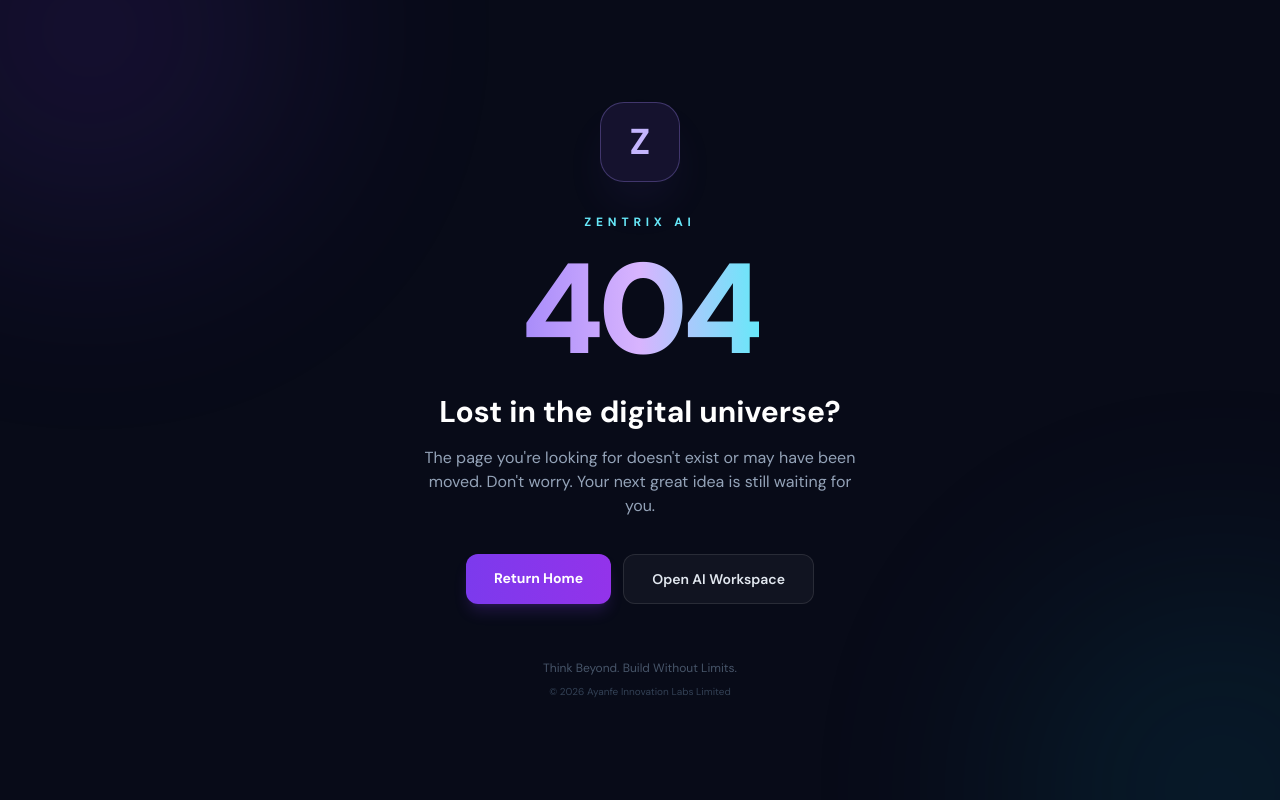
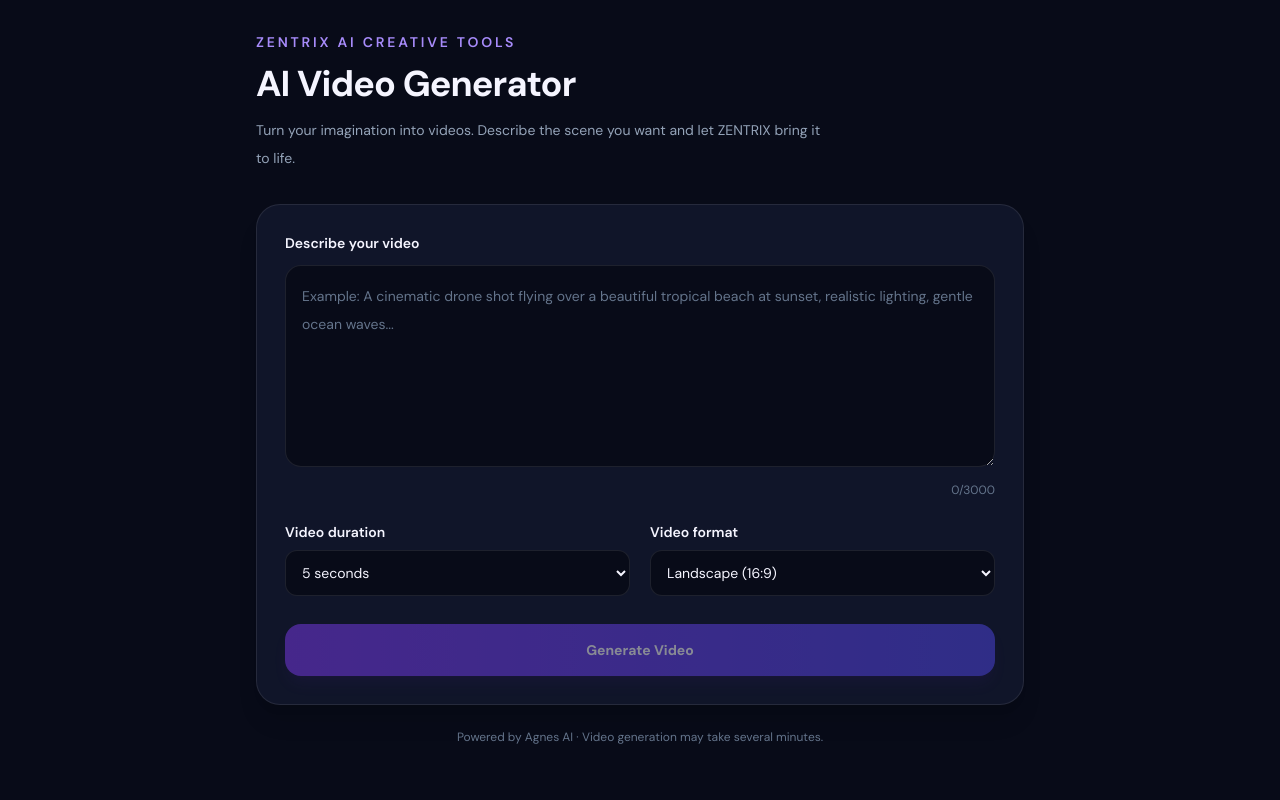
Before and after one commit to Ayanfe0-bip/zentrix-ai, a Next.js app: page /video in a window 1280 px wide. Before the commit this address had no page. Built offline with nearby package versions, Linux system fonts and the light colour scheme.

Commit message:
Add VideoGeneratorPage component for video creation

```diff
--- /dev/null
+++ b/src/app/video/page.tsx
@@ -0,0 +1,300 @@
+"use client";
+
+import { useEffect, useRef, useState } from "react";
+
+type VideoResult = {
+  success: boolean;
+  videoId?: string;
+  status?: string;
+  error?: string;
+};
+
+type VideoStatus = {
+  success: boolean;
+  status?: string;
+  progress?: number;
+  videoUrl?: string | null;
+  error?: string | null;
+};
+
+export default function VideoGeneratorPage() {
+  const [prompt, setPrompt] = useState("");
+  const [seconds, setSeconds] = useState("5");
+  const [aspectRatio, setAspectRatio] = useState("16:9");
+  const [loading, setLoading] = useState(false);
+  const [progress, setProgress] = useState(0);
+  const [status, setStatus] = useState("");
+  const [videoUrl, setVideoUrl] = useState("");
+  const [error, setError] = useState("");
+
+  const stopped = useRef(false);
+
+  useEffect(() => {
+    return () => {
+      stopped.current = true;
+    };
+  }, []);
+
+  async function generateVideo() {
+    if (!prompt.trim() || loading) return;
+
+    stopped.current = false;
+    setLoading(true);
+    setError("");
+    setVideoUrl("");
+    setProgress(0);
+    setStatus("Starting video generation...");
+
+    try {
+      const response = await fetch("/api/video", {
+        method: "POST",
+        headers: {
+          "Content-Type": "application/json",
+        },
+        body: JSON.stringify({
+          prompt: prompt.trim(),
+          seconds: Number(seconds),
+          aspectRatio,
+        }),
+      });
+
+      const result: VideoResult = await response.json();
+
+      if (!response.ok || !result.success || !result.videoId) {
+        throw new Error(
+          result.error || "Unable to start video generation."
+        );
+      }
+
+      setStatus("Your video is being created...");
+
+      for (let attempt = 0; attempt < 120; attempt++) {
+        if (stopped.current) return;
+
+        await new Promise((resolve) => setTimeout(resolve, 5000));
+
+        if (stopped.current) return;
+
+        const check = await fetch(
+          `/api/video?video_id=${encodeURIComponent(result.videoId)}`,
+          { cache: "no-store" }
+        );
+
+        const data: VideoStatus = await check.json();
+
+        if (!check.ok || !data.success) {
+          throw new Error(
+            data.error || "Unable to check video progress."
+          );
+        }
+
+        const currentProgress = Number(data.progress) || 0;
+
+        setProgress(
+          Math.min(100, Math.max(0, currentProgress))
+        );
+
+        const currentStatus = (data.status || "processing").toLowerCase();
+
+        if (
+          ["completed", "complete", "success", "succeeded", "finished"].includes(
+            currentStatus
+          )
+        ) {
+          if (!data.videoUrl) {
+            throw new Error("Video finished, but no video link was returned.");
+          }
+
+          setVideoUrl(data.videoUrl);
+          setProgress(100);
+          setStatus("Your video is ready!");
+          return;
+        }
+
+        if (
+          ["failed", "error", "cancelled", "canceled"].includes(
+            currentStatus
+          )
+        ) {
+          throw new Error(data.error || "Video generation failed.");
+        }
+
+        setStatus("Generating your video...");
+      }
+
+      throw new Error(
+        "Video generation is taking longer than expected. Please try checking again later."
+      );
+    } catch (err) {
+      setError(
+        err instanceof Error
+          ? err.message
+          : "Something went wrong."
+      );
+      setStatus("");
+    } finally {
+      setLoading(false);
+    }
+  }
+
+  return (
+    <main className="min-h-screen bg-[var(--background)] px-4 py-8 text-[var(--foreground)] sm:px-8">
+      <div className="mx-auto max-w-3xl">
+        <div className="mb-8">
+          <p className="mb-3 text-sm font-semibold uppercase tracking-[0.2em] text-violet-400">
+            ZENTRIX AI CREATIVE TOOLS
+          </p>
+
+          <h1 className="text-3xl font-bold tracking-tight sm:text-4xl">
+            AI Video Generator
+          </h1>
+
+          <p className="mt-3 max-w-xl text-sm leading-7 text-slate-400">
+            Turn your imagination into videos. Describe the scene
+            you want and let ZENTRIX bring it to life.
+          </p>
+        </div>
+
+        <section className="rounded-3xl border border-[var(--border)] bg-[var(--surface)] p-5 shadow-xl sm:p-7">
+          <label
+            htmlFor="video-prompt"
+            className="mb-3 block text-sm font-semibold"
+          >
+            Describe your video
+          </label>
+
+          <textarea
+            id="video-prompt"
+            value={prompt}
+            onChange={(event) => setPrompt(event.target.value)}
+            placeholder="Example: A cinematic drone shot flying over a beautiful tropical beach at sunset, realistic lighting, gentle ocean waves..."
+            maxLength={3000}
+            rows={6}
+            disabled={loading}
+            className="w-full resize-y rounded-2xl border border-[var(--border)] bg-[var(--background)] p-4 text-sm leading-7 outline-none transition placeholder:text-slate-500 focus:border-violet-500 disabled:opacity-60"
+          />
+
+          <div className="mt-2 text-right text-xs text-slate-500">
+            {prompt.length}/3000
+          </div>
+
+          <div className="mt-6 grid gap-5 sm:grid-cols-2">
+            <div>
+              <label
+                htmlFor="video-duration"
+                className="mb-2 block text-sm font-semibold"
+              >
+                Video duration
+              </label>
+
+              <select
+                id="video-duration"
+                value={seconds}
+                onChange={(event) => setSeconds(event.target.value)}
+                disabled={loading}
+                className="w-full rounded-xl border border-[var(--border)] bg-[var(--background)] p-3 text-sm outline-none focus:border-violet-500"
+              >
+                {[4, 5, 6, 7, 8, 9, 10, 11, 12].map((value) => (
+                  <option key={value} value={value}>
+                    {value} seconds
+                  </option>
+                ))}
+              </select>
+            </div>
+
+            <div>
+              <label
+                htmlFor="video-ratio"
+                className="mb-2 block text-sm font-semibold"
+              >
+                Video format
+              </label>
+
+              <select
+                id="video-ratio"
+                value={aspectRatio}
+                onChange={(event) => setAspectRatio(event.target.value)}
+                disabled={loading}
+                className="w-full rounded-xl border border-[var(--border)] bg-[var(--background)] p-3 text-sm outline-none focus:border-violet-500"
+              >
+                <option value="16:9">Landscape (16:9)</option>
+                <option value="9:16">Portrait (9:16)</option>
+                <option value="1:1">Square (1:1)</option>
+                <option value="4:3">Classic (4:3)</option>
+                <option value="3:4">Portrait (3:4)</option>
+                <option value="21:9">Cinematic (21:9)</option>
+              </select>
+            </div>
+          </div>
+
+          <button
+            type="button"
+            onClick={generateVideo}
+            disabled={!prompt.trim() || loading}
+            className="mt-7 flex w-full items-center justify-center gap-3 rounded-2xl bg-gradient-to-r from-violet-600 to-indigo-600 px-5 py-4 text-sm font-bold text-white shadow-lg shadow-violet-900/20 transition hover:opacity-90 disabled:cursor-not-allowed disabled:opacity-50"
+          >
+            {loading ? (
+              <>
+                <span className="h-5 w-5 animate-spin rounded-full border-2 border-white/30 border-t-white" />
+                Creating your video...
+              </>
+            ) : (
+              "Generate Video"
+            )}
+          </button>
+
+          {loading && (
+            <div className="mt-6">
+              <div className="mb-2 flex justify-between text-xs text-slate-400">
+                <span>{status}</span>
+                <span>{progress}%</span>
+              </div>
+
+              <div className="h-2 overflow-hidden rounded-full bg-slate-700/40">
+                <div
+                  className="h-full rounded-full bg-gradient-to-r from-violet-500 to-indigo-400 transition-all duration-500"
+                  style={{ width: `${progress}%` }}
+                />
+              </div>
+            </div>
+          )}
+
+          {error && (
+            <div className="mt-5 rounded-xl border border-red-500/30 bg-red-500/10 p-4 text-sm text-red-400">
+              {error}
+            </div>
+          )}
+
+          {videoUrl && (
+            <div className="mt-7">
+              <h2 className="mb-4 text-lg font-bold text-emerald-400">
+                Your video is ready!
+              </h2>
+
+              <video
+                src={videoUrl}
+                controls
+                playsInline
+                className="w-full rounded-2xl border border-[var(--border)] bg-black"
+              />
+
+              <a
+                href={videoUrl}
+                target="_blank"
+                rel="noopener noreferrer"
+                download
+                className="mt-4 flex w-full items-center justify-center rounded-xl border border-violet-500/40 px-5 py-3 text-sm font-semibold text-violet-400 transition hover:bg-violet-500/10"
+              >
+                Preview / Download Video
+              </a>
+            </div>
+          )}
+        </section>
+
+        <p className="mt-5 text-center text-xs leading-6 text-slate-500">
+          Powered by Agnes AI · Video generation may take several minutes.
+        </p>
+      </div>
+    </main>
+  );
+}
```
